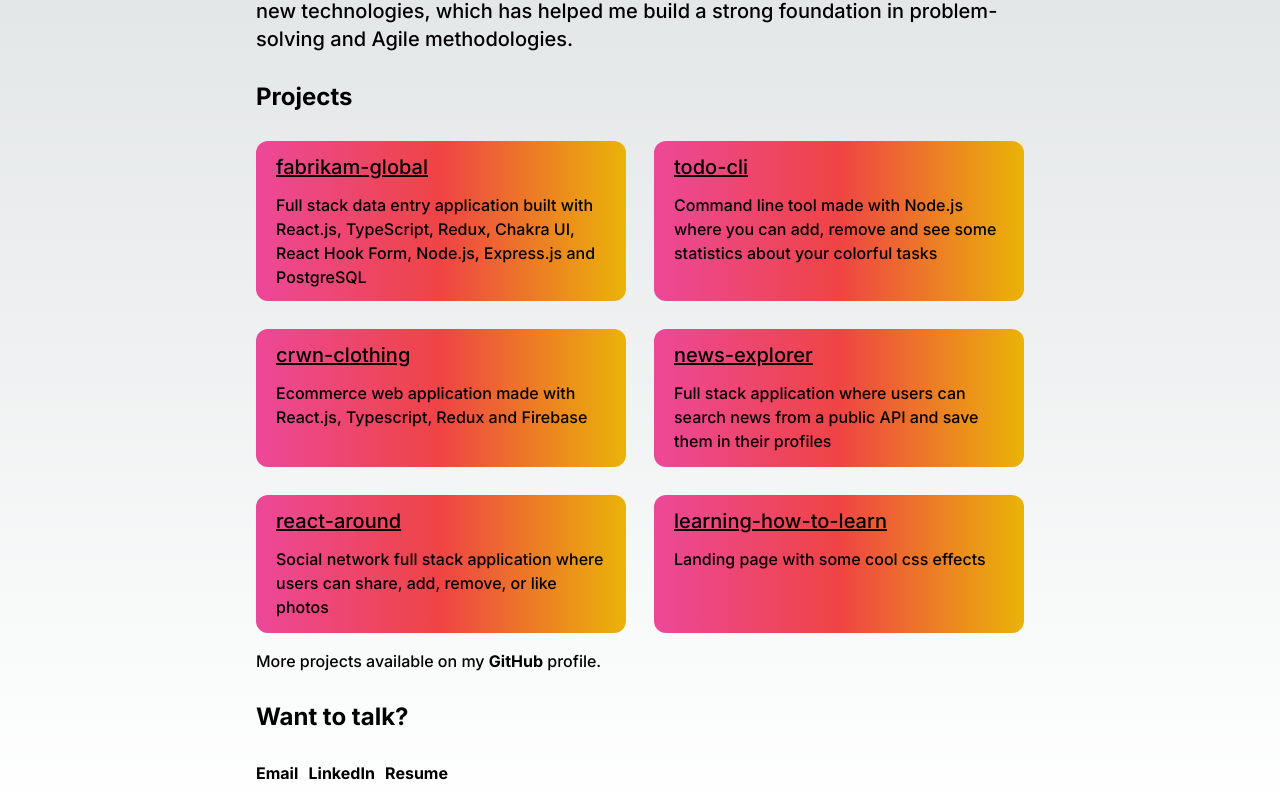
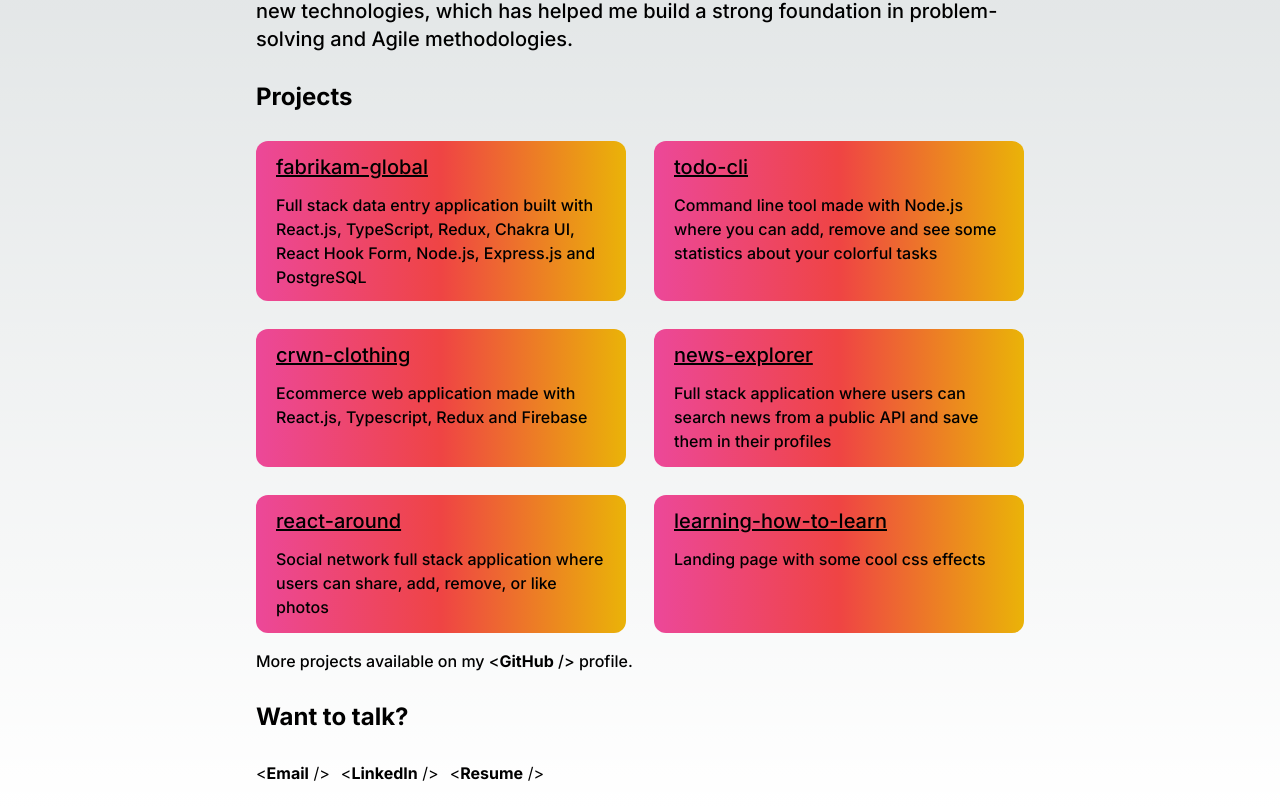
Before and after one commit to timothyrusso/personal-website-next, a Next.js app: page / in a window 1280 px wide. Shown: the part 399-1208 px from the top of the page. Built offline with nearby package versions, Linux system fonts and the light colour scheme.

Commit message:
feat: decoration effects for links

```diff
--- a/components/Footer/Footer.module.css
+++ b/components/Footer/Footer.module.css
@@ -1,3 +1,3 @@
 .max-width-footer-links {
-  max-width: 12rem;
+  max-width: 18rem;
 }
--- a/components/Footer/Footer.tsx
+++ b/components/Footer/Footer.tsx
@@ -5,26 +5,39 @@ export const Footer = () => {
     <footer>
       <h2 className="text-2xl font-bold mb-7 mt-7">Want to talk?</h2>
       <ul
-        className={`flex justify-between font-bold ${styles['max-width-footer-links']}`}
+        className={`flex justify-between ${styles['max-width-footer-links']}`}
       >
-        <li className="gradient-text-hover">
-          <a href="mailto:russotimothy@live.it">Email</a>
+        <li>
+          &#60;
+          <a
+            className="gradient-text-hover font-bold"
+            href="mailto:russotimothy@live.it"
+          >
+            Email
+          </a>{' '}
+          /&#62;
         </li>
-        <li className="gradient-text-hover">
+        <li>
+          &#60;
           <a
+            className="gradient-text-hover font-bold"
             href="https://www.linkedin.com/in/russotimothysoftwareengineer/"
             target="_blank"
           >
             LinkedIn
-          </a>
+          </a>{' '}
+          /&#62;
         </li>
-        <li className="gradient-text-hover">
+        <li>
+          &#60;
           <a
+            className="gradient-text-hover font-bold"
             href="https://docs.google.com/document/d/1cNIQyn6GO5usEu9Hs_lQVgJPxMxgYiiw5ZGZX69TjqI/edit"
             target="_blank"
           >
             Resume
-          </a>
+          </a>{' '}
+          /&#62;
         </li>
       </ul>
     </footer>
--- a/components/ProjectsGrid/ProjectsGrid.tsx
+++ b/components/ProjectsGrid/ProjectsGrid.tsx
@@ -16,7 +16,7 @@ export const ProjectsGrid = () => {
         ))}
       </ul>
       <div className="text-base font-medium mt-4">
-        More projects available on my{' '}
+        More projects available on my &#60;
         <a
           className="gradient-text-hover font-bold"
           href="https://github.com/timothyrusso"
@@ -24,7 +24,7 @@ export const ProjectsGrid = () => {
         >
           GitHub
         </a>{' '}
-        profile.
+        /&#62; profile.
       </div>
     </div>
   );
```
